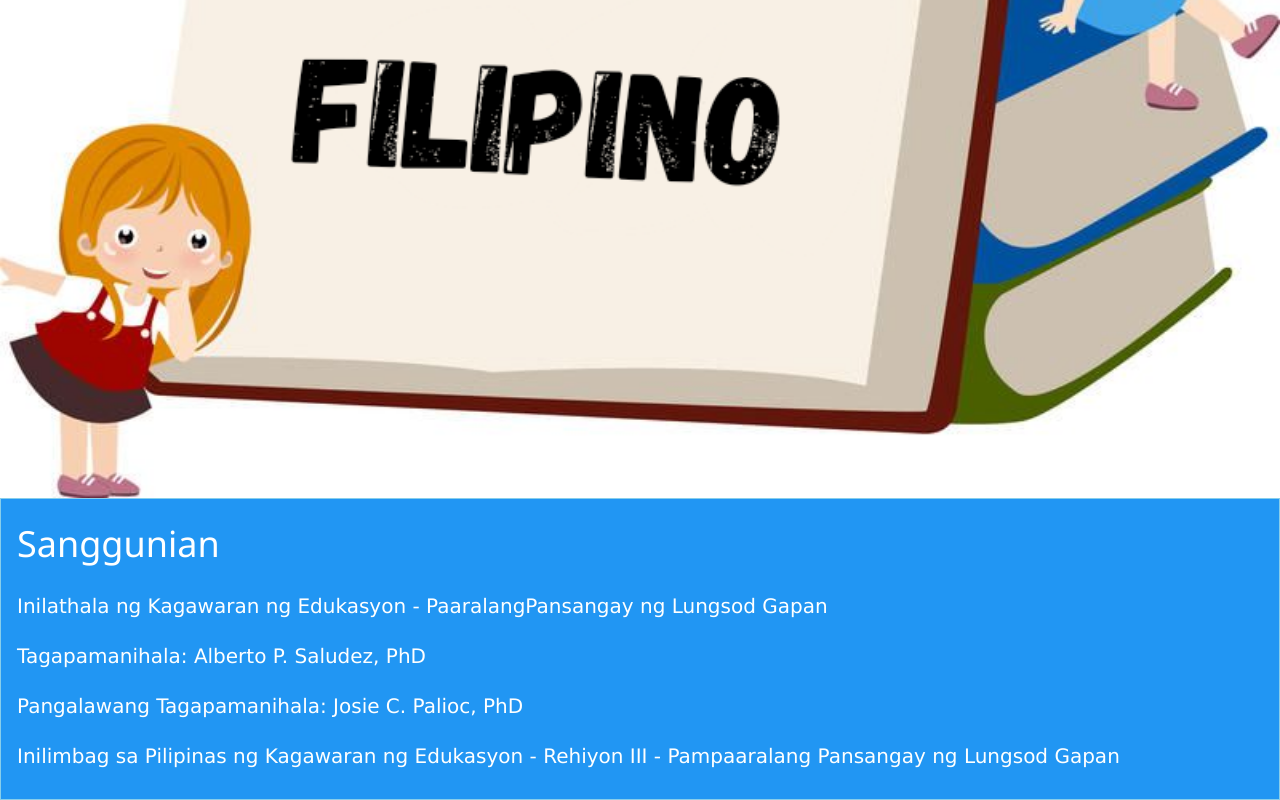
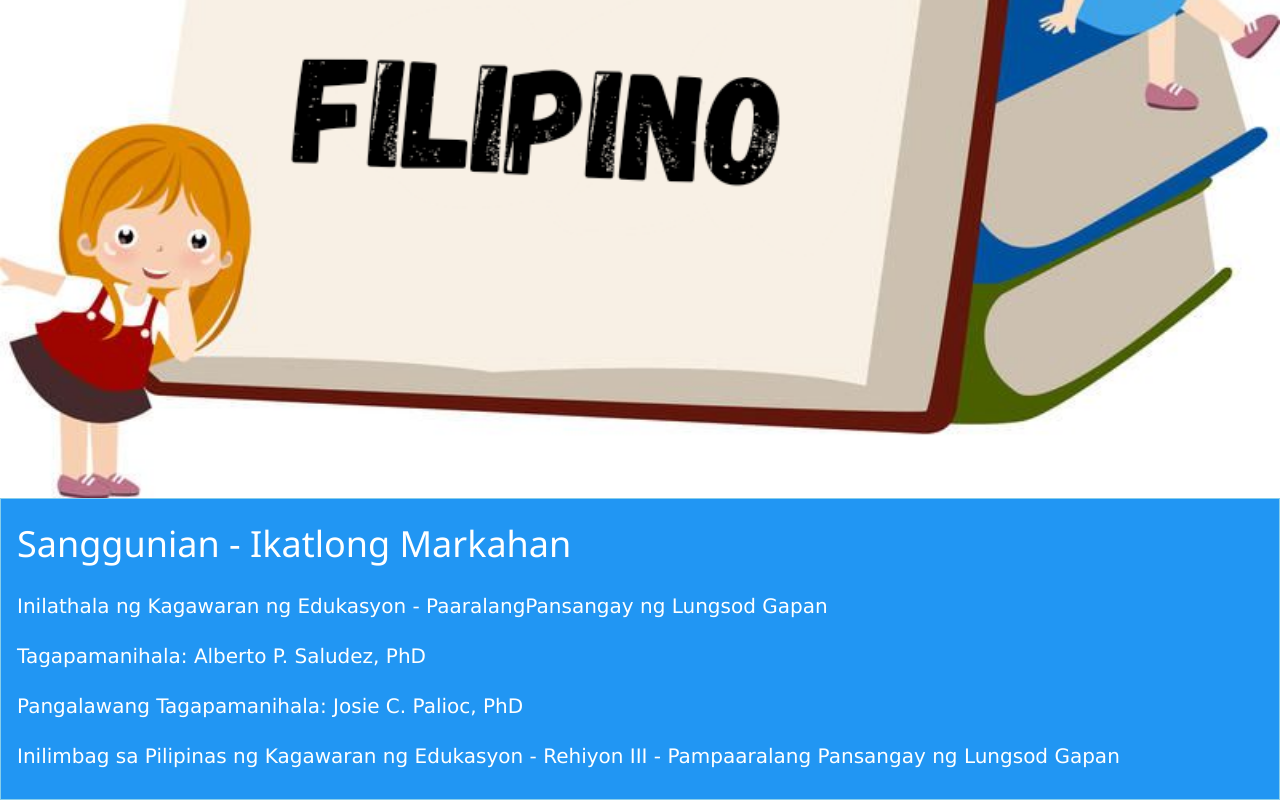
Before and after one commit to grade9lessons/ICT-Research, a plain HTML site: page F.html in a window 1280 px wide. Shown: the part 700-1500 px from the top of the page. Drawn offline with Linux system fonts and the light colour scheme.

Commit message:
Update F.html

```diff
--- a/F.html
+++ b/F.html
@@ -52,7 +52,7 @@
 
     			<img src="images/FILIPINO.png" style="width: 100%; height: auto; display: block; margin: auto;">
 	    <div class="w3-blue w3-container w3-padding w3-hover-dark-grey w3-border w3-border-light-blue">
-			<h1 style="color: white"> Sanggunian </h1>
+			<h1 style="color: white"> Sanggunian - Ikatlong Markahan </h1>
 			<p style="font-size: 20px; color: white">
 				Inilathala ng Kagawaran ng Edukasyon - PaaralangPansangay ng Lungsod Gapan
 				<p style="font-size: 20px; color: white">
```
